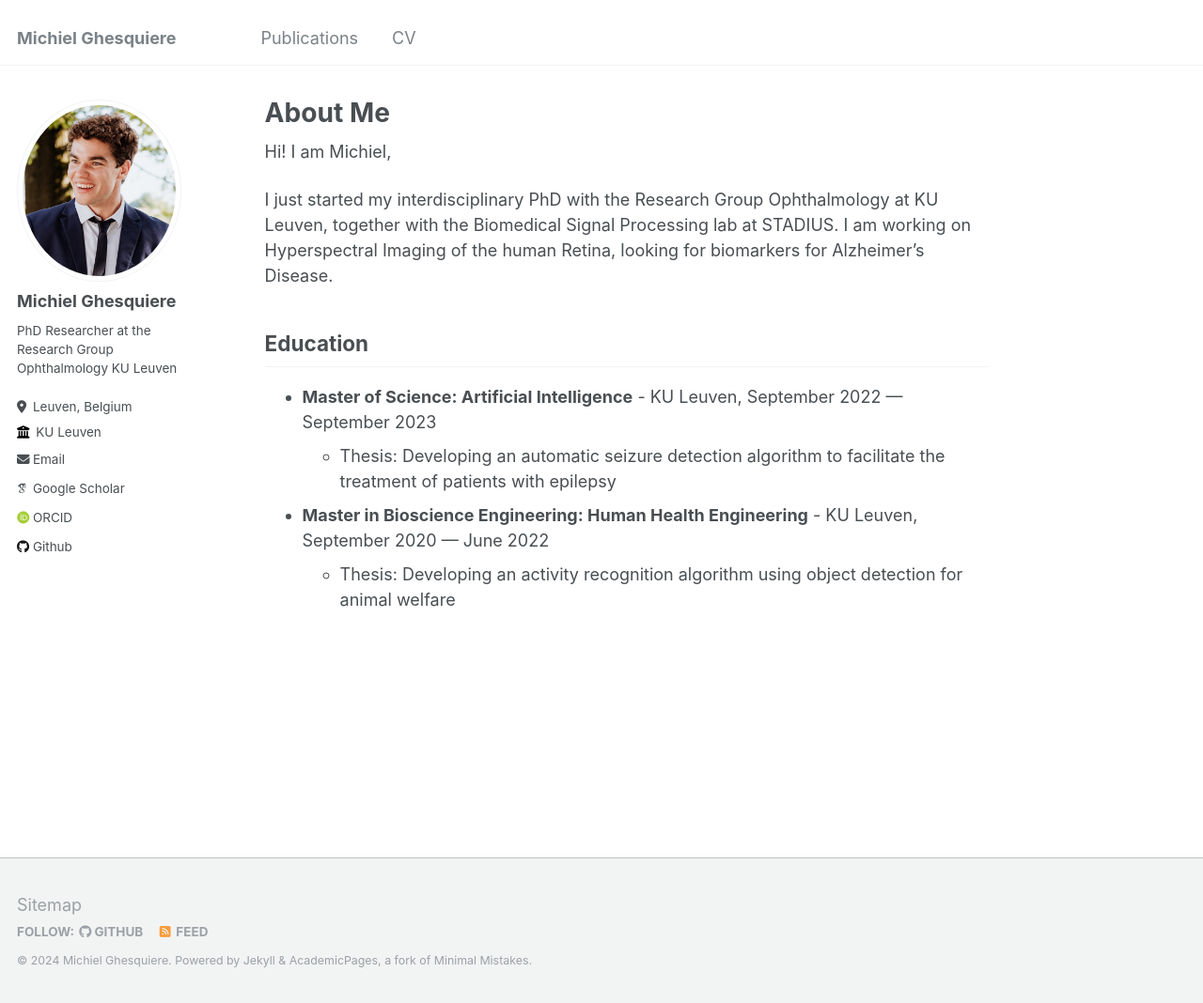
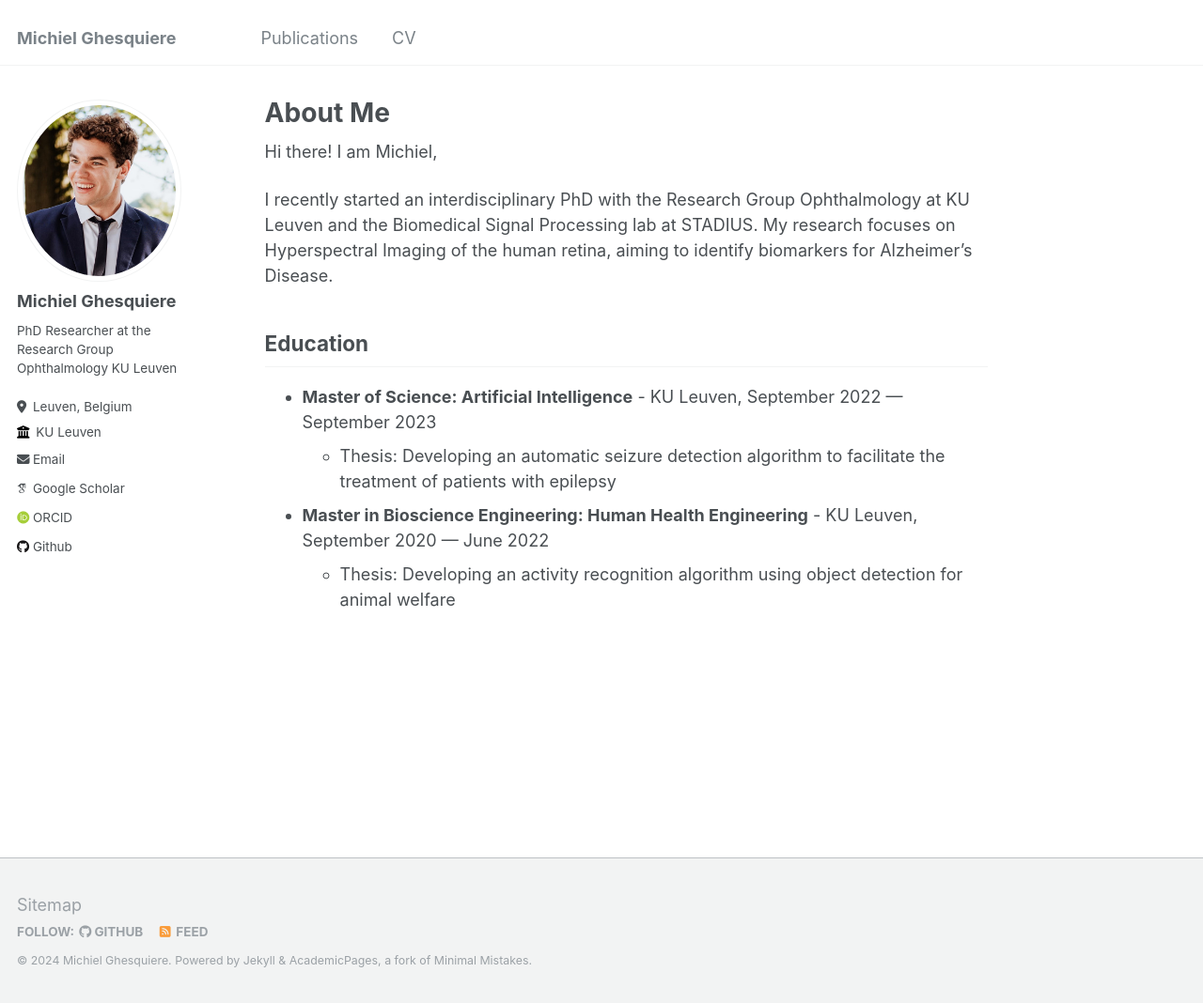
Before and after one commit to MichielGhesquiere/MichielGhesquiere.github.io, a Jekyll site: the page built from _pages/about.md, in a window 1280 px wide and 1068 px high. Shown: the whole window at 94% size. Built offline with Jekyll 4.4.1, drawn with Linux system fonts in a browser that asks for light colours; some web fonts are replaced.

Commit message:
changing intro

```diff
--- a/_pages/about.md
+++ b/_pages/about.md
@@ -7,9 +7,12 @@ redirect_from:
   - /about.html
 ---
 
-Hi! I am Michiel,
 
-I just started my interdisciplinary PhD with the Research Group Ophthalmology at KU Leuven, together with the Biomedical Signal Processing lab at STADIUS. I am working on Hyperspectral Imaging of the human Retina, looking for biomarkers for Alzheimer's Disease.
+
+Hi there! I am Michiel,
+
+I recently started an interdisciplinary PhD with the Research Group Ophthalmology at KU Leuven and the Biomedical Signal Processing lab at STADIUS. My research focuses on Hyperspectral Imaging of the human retina, aiming to identify biomarkers for Alzheimer’s Disease.
+
 
 ## Education
 
```
